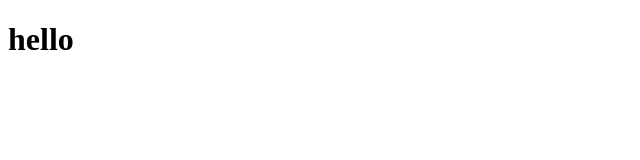
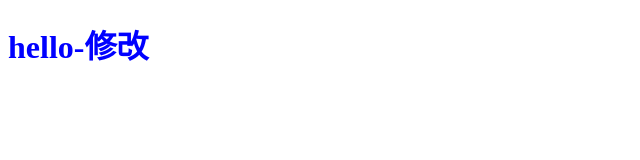
Before and after one commit to weilo09528/productshop, a plain HTML site: page index.html in a window 1280 px wide. Shown: the whole page, without its empty margins (0-640 px from the left). Drawn offline with Linux system fonts and the light colour scheme.

Commit message:
新增CSS樣式

```diff
--- a/index.html
+++ b/index.html
@@ -5,10 +5,11 @@
     <meta charset="UTF-8">
     <meta name="viewport" content="width=device-width, initial-scale=1.0">
     <title>Document</title>
+    <link rel=" stylesheet" href="style.css">
 </head>
 
 <body>
-    <h1>hello</h1>
+    <h1>hello-修改</h1>
 </body>
 
 </html>
--- /dev/null
+++ b/style.css
@@ -0,0 +1,3 @@
+h1 {
+    color: blue;
+}
```
